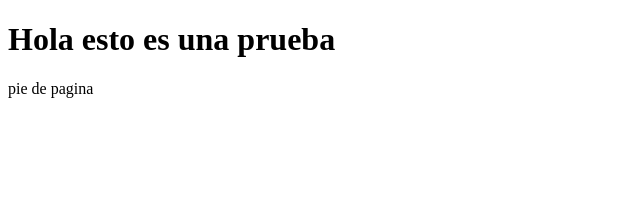
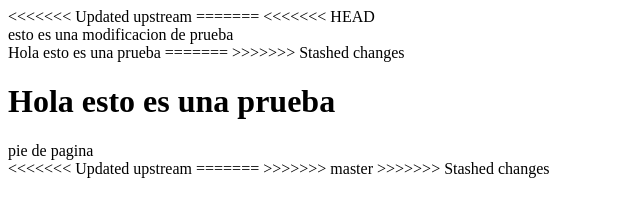
Before and after one commit to david010594/MiProyecto, a plain HTML site: page index.html in a window 1280 px wide. Shown: the whole page, without its empty margins (0-640 px from the left). Drawn offline with Linux system fonts and the light colour scheme.

Commit message:
Auto stash before merge of "master" and "origin/master"

```diff
--- a/index.html
+++ b/index.html
@@ -7,9 +7,20 @@
     <title>Document</title>
 </head>
 <body>
+<<<<<<< Updated upstream
+=======
+<<<<<<< HEAD
+    <header> esto es una modificacion de prueba</header>
+    Hola esto es una prueba
+=======
+>>>>>>> Stashed changes
     <h1> Hola esto es una prueba </h1>
     <footer>
         pie de pagina
     </footer>
+<<<<<<< Updated upstream
+=======
+>>>>>>> master
+>>>>>>> Stashed changes
 </body>
 </html>
```
